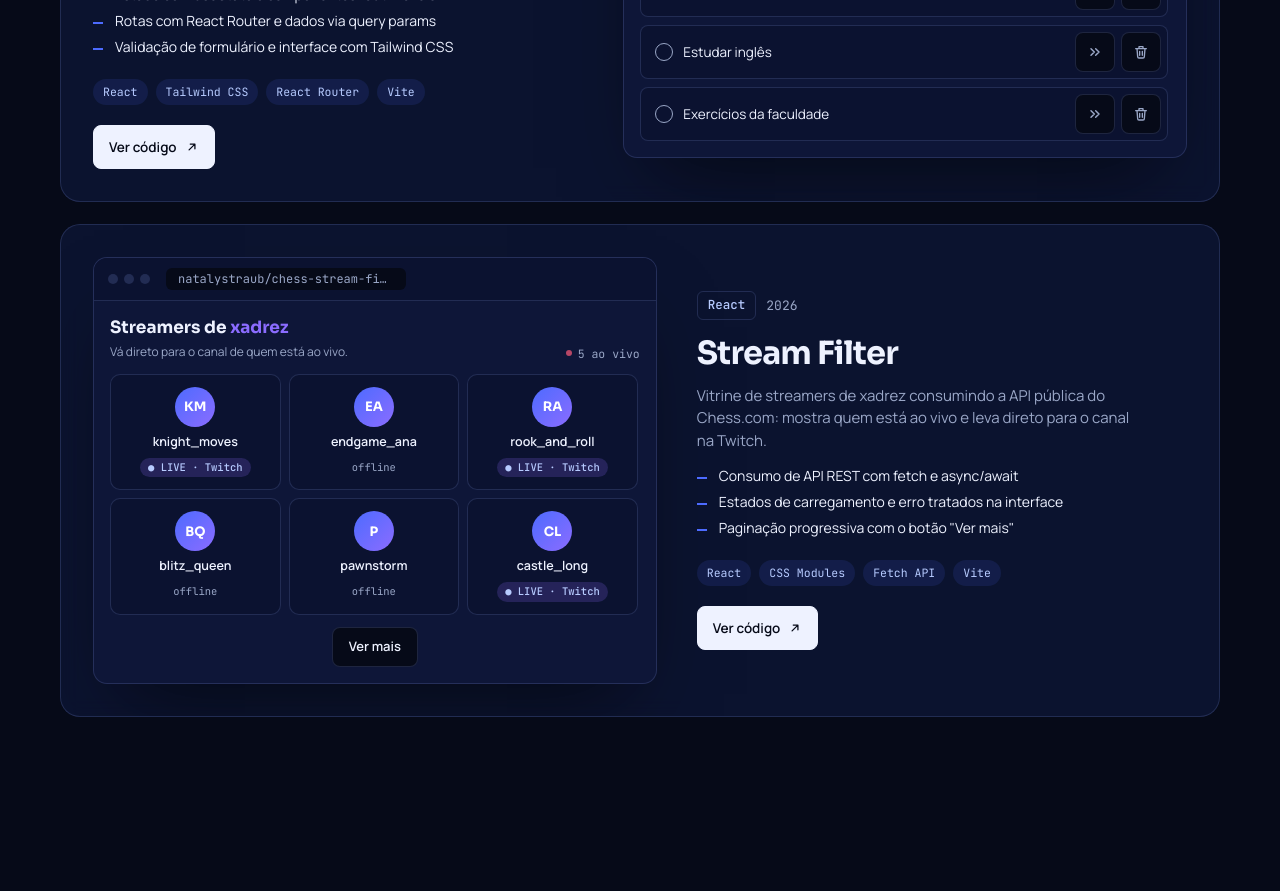
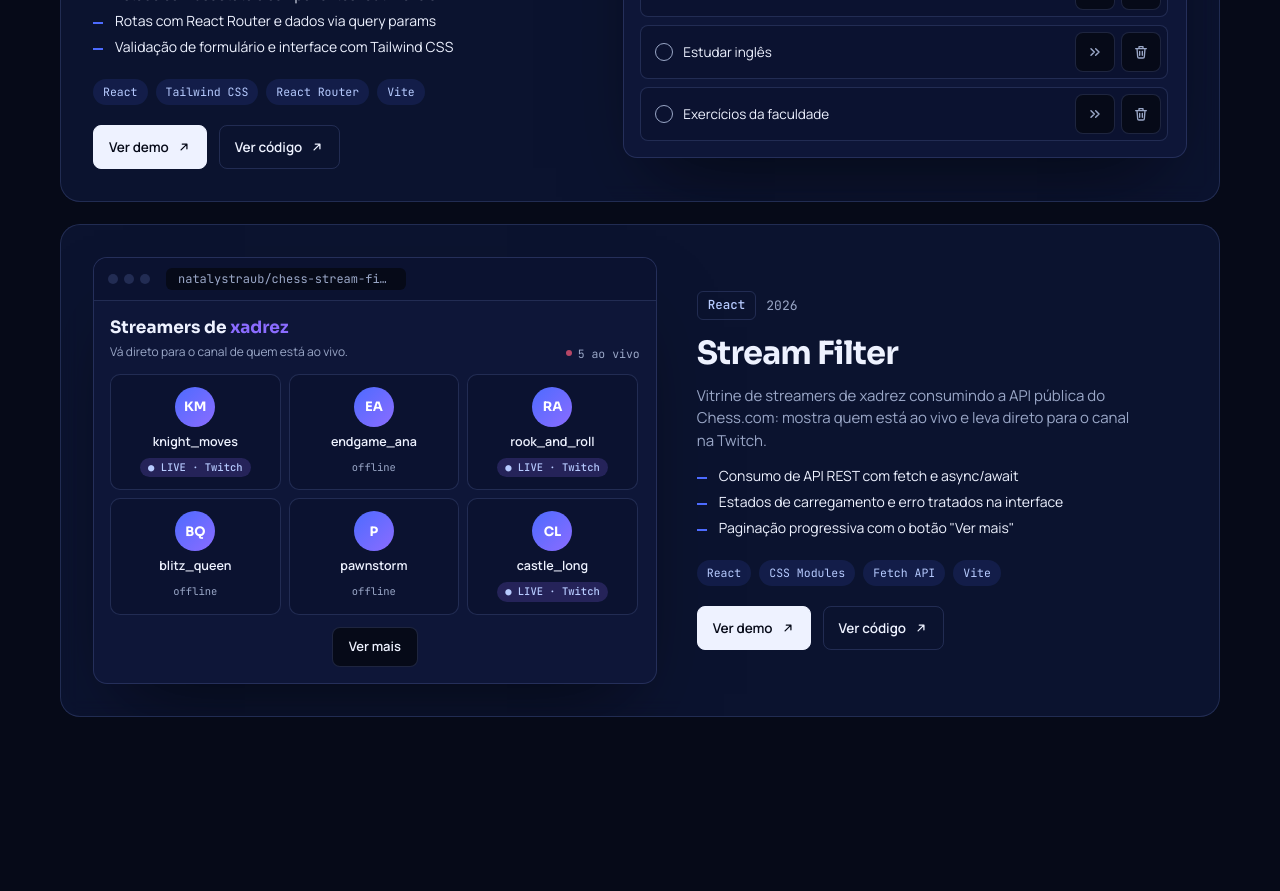
Before and after one commit to natalystraub/portfolio, a React app: page / in a window 1280 px wide. Shown: the part 1120-2011 px from the top of the page. Built offline with nearby package versions, Linux system fonts and the light colour scheme; the HTML template or start-up script is replaced by a standard one.

Commit message:
update: Update links repositories and project links

```diff
--- a/src/components/Projects/projects-content.ts
+++ b/src/components/Projects/projects-content.ts
@@ -25,6 +25,7 @@ export const PROJECTS: Project[] = [
     ],
     stack: ['React', 'Tailwind CSS', 'React Router', 'Vite'],
     links: [
+      { labelPt: 'Ver demo', labelEn: 'Live demo', href: 'https://task-manager-react-khaki.vercel.app/' },
       { labelPt: 'Ver código', labelEn: 'Source code', href: 'https://github.com/natalystraub/task-manager-react' },
     ],
     mockup: 'tasks',
@@ -54,6 +55,7 @@ export const PROJECTS: Project[] = [
     ],
     stack: ['React', 'CSS Modules', 'Fetch API', 'Vite'],
     links: [
+      { labelPt: 'Ver demo', labelEn: 'Live demo', href: 'https://chess-stream-filter.vercel.app/' },
       { labelPt: 'Ver código', labelEn: 'Source code', href: 'https://github.com/natalystraub/chess-stream-filter' },
     ],
     mockup: 'stream',
```
